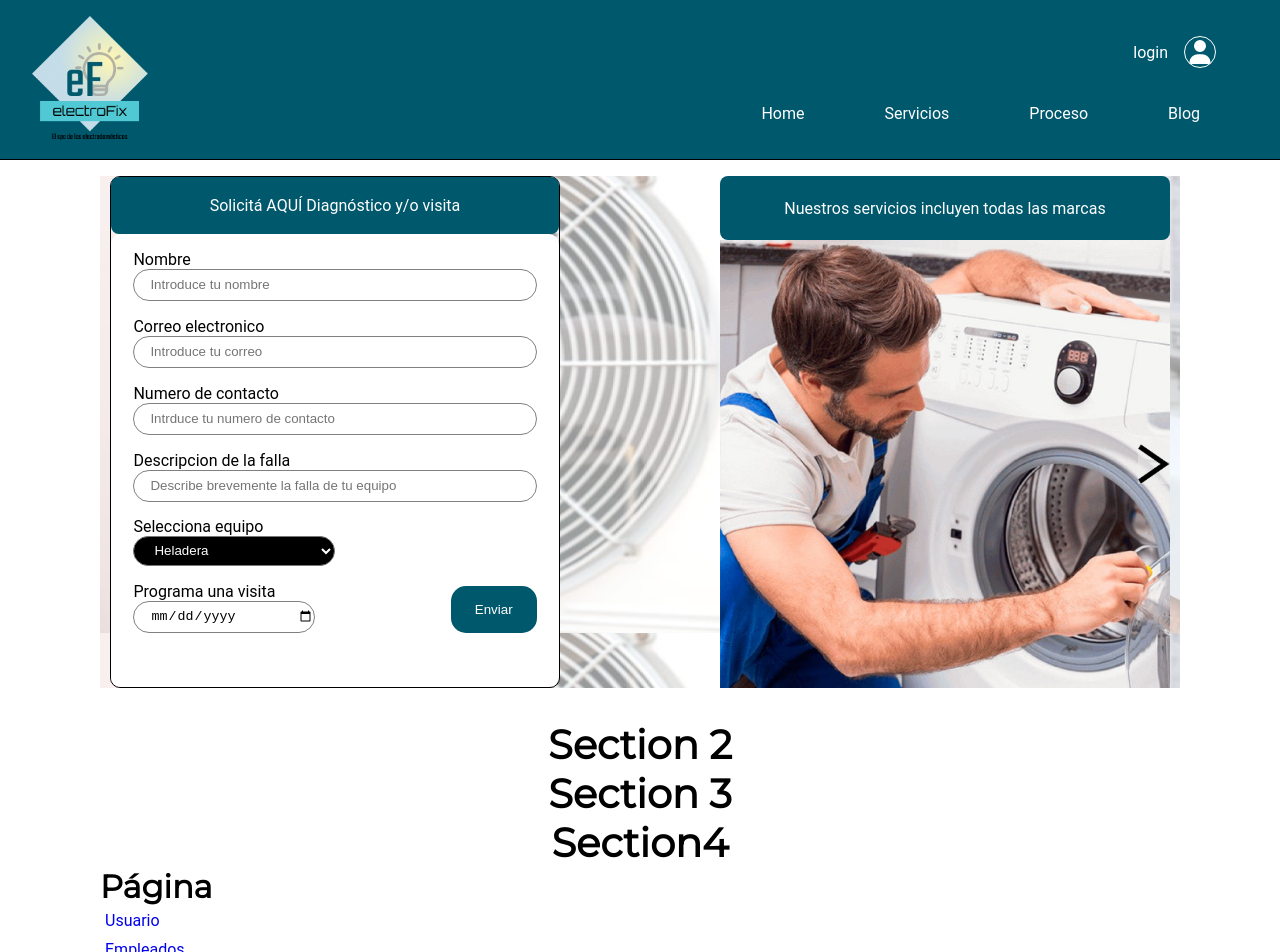
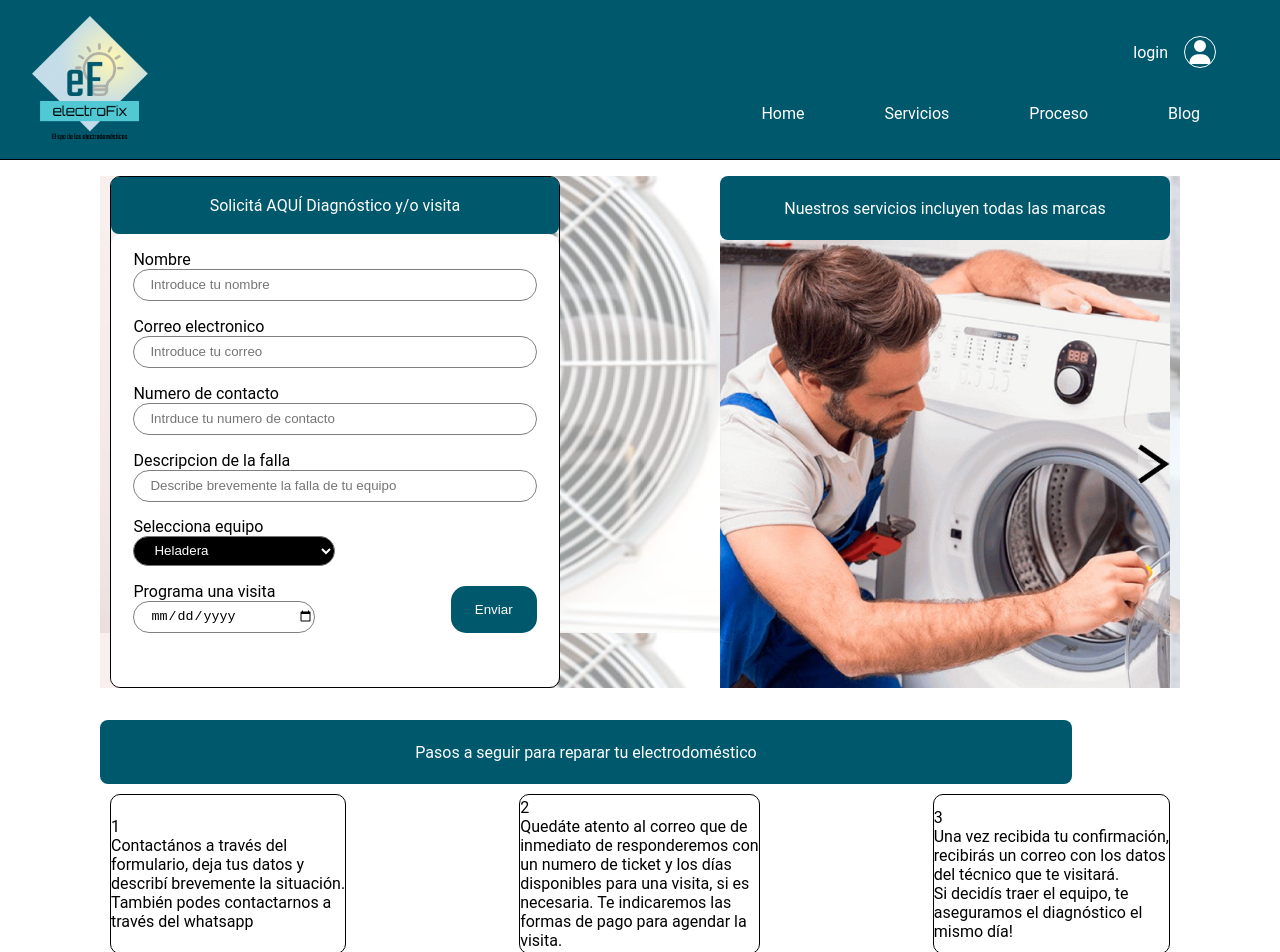
Before and after one commit to agusder95/electroFix, a React (Create React App) app: page / in a window 1280 px wide. Shown: the top 952 px of the page. Built offline with nearby package versions, Linux system fonts and the light colour scheme.

Commit message:
seccion 2

```diff
--- a/src/Components/sections/sectHome/sect2/index.jsx
+++ b/src/Components/sections/sectHome/sect2/index.jsx
@@ -1,11 +1,46 @@
-import "./styles.scss"
+import "./styles.scss";
+import Title from "../../../common/titleBar";
 
-const Sect2 =()=> {
-     return (
-          <section className="section2">
-               <h1>Section 2</h1>
-          </section>
-     );
-}
+const Sect2 = () => {
+
+
+return (
+
+    <section className="section2">
+
+      <div className="block">
+        <Title text={"Pasos a seguir para reparar tu electrodoméstico"} />
+
+
+
+
+<div className="bl1">
+   <p > 1<br /> Contactános a través del <br />formulario, deja tus datos y <br />describí brevemente la situación.<br /> También podes contactarnos a <br /> través del whatsapp</p>
+   </div>
+
+
+
+   <div className="bl2">
+   <p> 2<br />Quedáte atento al correo que de <br />inmediato de responderemos con<br /> un numero de ticket y los días <br /> disponibles para una visita, si es<br /> necesaria. Te indicaremos las <br />formas de pago para agendar la <br />visita.</p>
+   </div>
+
+
+   <div className="bl3">
+   <p> 3<br />Una vez recibida tu confirmación,<br /> recibirás un correo con los datos <br />del técnico que te visitará.<br /> Si decidís traer el equipo, te <br />aseguramos el diagnóstico el<br /> mismo día!</p>
+   </div>
+
+
+
+
+
+
+
+
+      </div>
+
+
+    </section>
+  );
+};
 
 export default Sect2;
--- a/src/Components/sections/sectHome/sect2/styles.scss
+++ b/src/Components/sections/sectHome/sect2/styles.scss
@@ -1 +1,41 @@
 @import "../../../../scss/colors.scss";
+
+
+
+
+  .section2{
+
+
+.block{
+
+    width: 100%;
+  display: flex;
+  flex-wrap: wrap;
+  justify-content: space-between;
+ // align-items: center;
+  margin-bottom: 2rem;
+
+
+
+    .bl1, .bl2, .bl3 {
+        display: flex;
+          margin: 10px; //margen de un borde ovalado a otro
+          border: 1px solid $black; //redondeado del borde, mas px mas negro el redondeado
+
+          max-width: calc(600px / 2.4); //borde ovalado envolviendo el texto, mas px mas lejos del texto
+          height: 10rem; //altura de un globo a otro
+
+          border-radius: 10px; //borde ovalado
+
+          align-items: center;
+
+          margin-bottom: 10px;
+        }
+
+
+
+}
+
+
+
+  }
```
